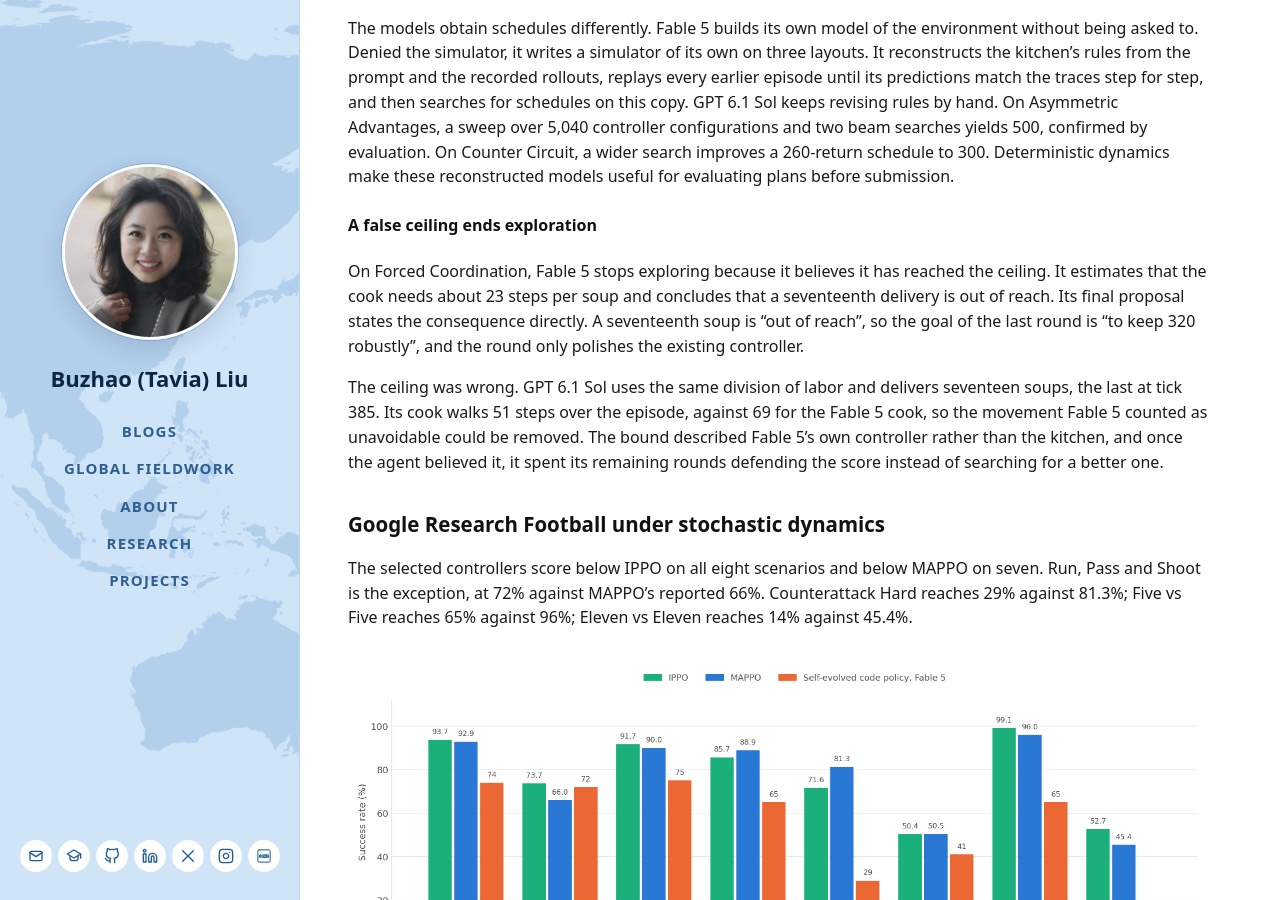
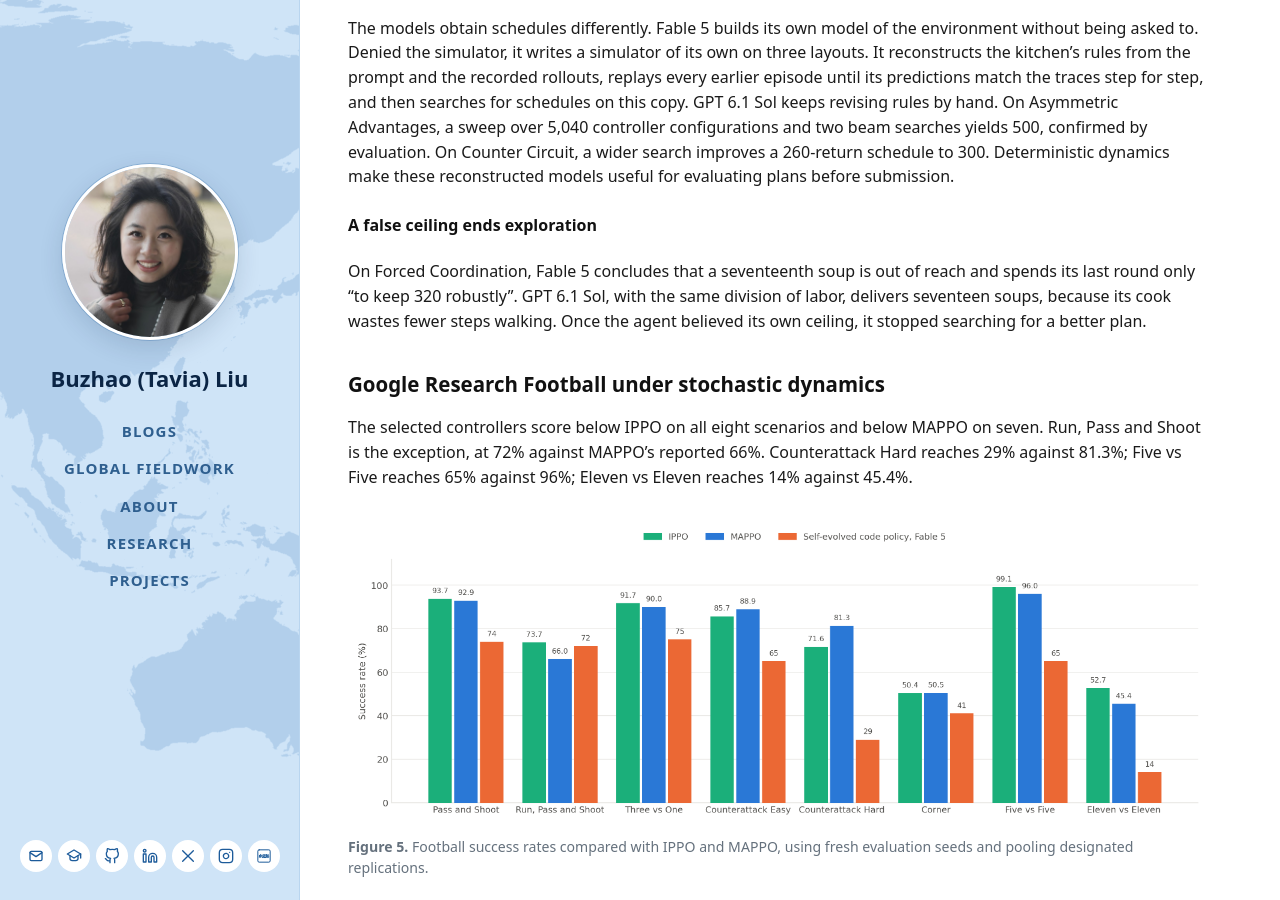
Before and after one commit to tavia-liu/tavia-liu.github.io, a Jekyll site: the page built from _posts/2026-10-31-self-improving-code-as-policies.md, in a window 1280 px wide and 900 px high, scrolled down 3632 px. Built offline with Jekyll 4.4.1, drawn with Linux system fonts in a browser that asks for light colours.

Commit message:
Shorten false-ceiling subsection to one paragraph

```diff
--- a/_posts/2026-10-31-self-improving-code-as-policies.md
+++ b/_posts/2026-10-31-self-improving-code-as-policies.md
@@ -87,9 +87,7 @@ The models obtain schedules differently. Fable 5 builds its own model of the env
 
 #### A false ceiling ends exploration
 
-On Forced Coordination, Fable 5 stops exploring because it believes it has reached the ceiling. It estimates that the cook needs about 23 steps per soup and concludes that a seventeenth delivery is out of reach. Its final proposal states the consequence directly. A seventeenth soup is "out of reach", so the goal of the last round is "to keep 320 robustly", and the round only polishes the existing controller.
-
-The ceiling was wrong. GPT 6.1 Sol uses the same division of labor and delivers seventeen soups, the last at tick 385. Its cook walks 51 steps over the episode, against 69 for the Fable 5 cook, so the movement Fable 5 counted as unavoidable could be removed. The bound described Fable 5's own controller rather than the kitchen, and once the agent believed it, it spent its remaining rounds defending the score instead of searching for a better one.
+On Forced Coordination, Fable 5 concludes that a seventeenth soup is out of reach and spends its last round only "to keep 320 robustly". GPT 6.1 Sol, with the same division of labor, delivers seventeen soups, because its cook wastes fewer steps walking. Once the agent believed its own ceiling, it stopped searching for a better plan.
 
 ### Google Research Football under stochastic dynamics
 
```
